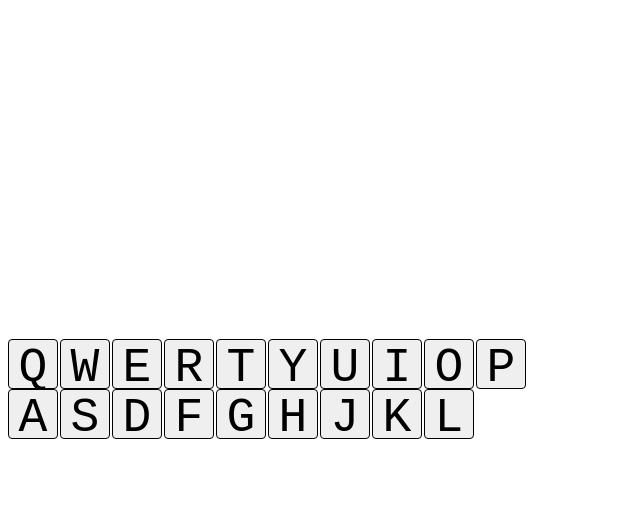
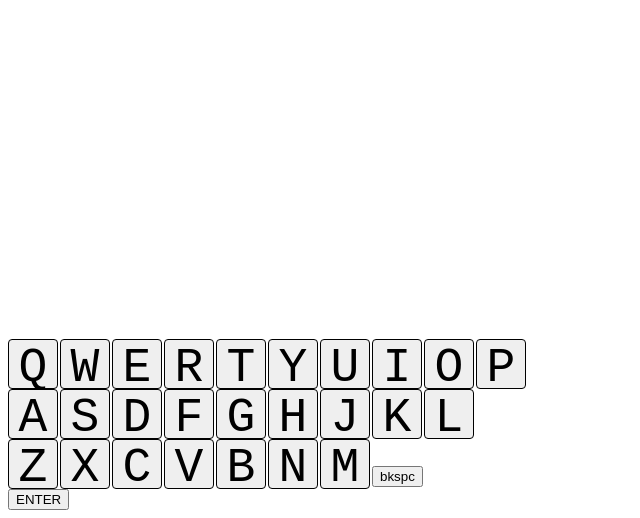
Before and after one commit to charlesliu0506/wordlesix, a plain HTML site: page index.html in a window 1280 px wide. Shown: the part 1765-2283 px from the top of the page, without its empty margins (0-640 px from the left). Before the commit the page ends 2212 px from the top, so only its background shows below. Drawn offline with Linux system fonts and the light colour scheme.

Commit message:
Update index.html

```diff
--- a/index.html
+++ b/index.html
@@ -26,6 +26,8 @@
         <div id = "keyboard">
             <button type="button" id = "q" class = "kb">Q</button><button type="button" id = "w" class = "kb">W</button><button type="button" id = "e" class = "kb">E</button><button type="button" id = "r" class = "kb">R</button><button type="button" id = "t" class = "kb">T</button><button type="button" id = "y" class = "kb">Y</button><button type="button" id = "u" class = "kb">U</button><button type="button" id = "i" class = "kb">I</button><button type="button" id = "o" class = "kb">O</button><button type="button" id = "p" class = "kb">P</button><br>
             <button type="button" id = "a" class = "kb">A</button><button type="button" id = "s" class = "kb">S</button><button type="button" id = "d" class = "kb">D</button><button type="button" id = "f" class = "kb">F</button><button type="button" id = "g" class = "kb">G</button><button type="button" id = "h" class = "kb">H</button><button type="button" id = "j" class = "kb">J</button><button type="button" id = "k" class = "kb">K</button><button type="button" id = "l" class = "kb">L</button><br>
+            <button type="button" id = "z" class = "kb">Z</button><button type="button" id = "x" class = "kb">X</button><button type="button" id = "c" class = "kb">C</button><button type="button" id = "v" class = "kb">V</button><button type="button" id = "b" class = "kb">B</button><button type="button" id = "n" class = "kb">N</button><button type="button" id = "m" class = "kb">M</button><button type="button" id = "back">bkspc</button><br>
+            <button type="button" id = "enter">ENTER</button>
         </div>
         <script>
             const words = ["aahing", "aaliis", "aarrgh", "abacas", "abacus", "abakas", "abamps", "abased", "abaser", "abases", "abasia",
```
